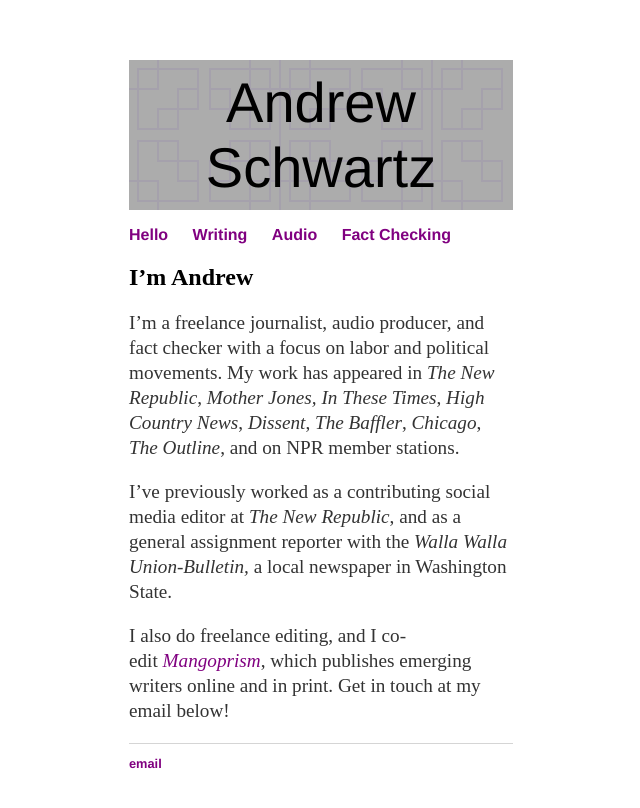
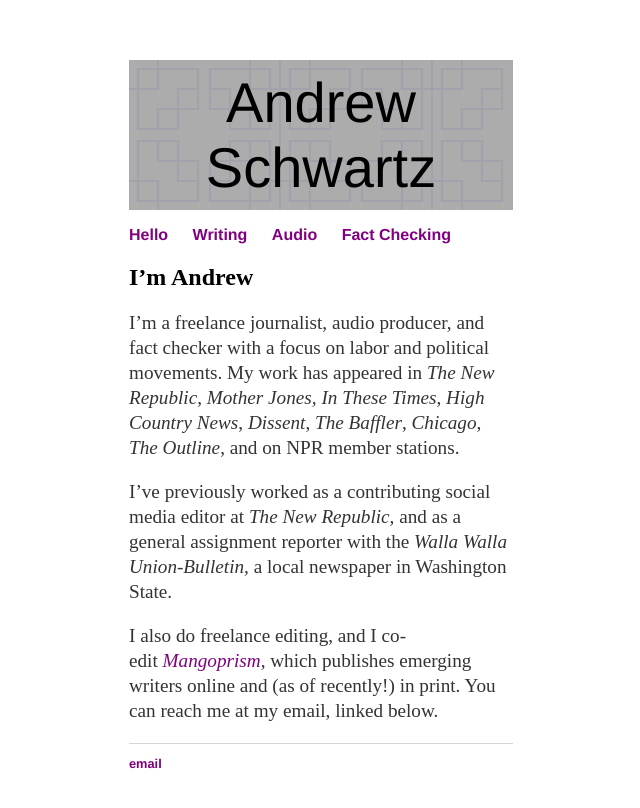
Before and after one commit to aonschwartz/aonschwartz.github.io, a Jekyll site: the page built from index.md, in a window 1280 px wide. Shown: the top 808 px of the page, without its empty margins (319-959 px from the left). Built offline with Jekyll 4.4.1, drawn with Linux system fonts in a browser that asks for light colours.

Commit message:
Update index.md

```diff
--- a/index.md
+++ b/index.md
@@ -10,4 +10,4 @@ I'm a freelance journalist, audio producer, and fact checker with a focus on lab
 
 I've previously worked as a contributing social media editor at *The New Republic*, and as a general assignment reporter with the *Walla Walla Union-Bulletin,* a local newspaper in Washington State.
 
-I also do freelance editing, and I co-edit *[Mangoprism](https://mangoprism.com/)*, which publishes emerging writers online and in print. Get in touch at my email below!
+I also do freelance editing, and I co-edit *[Mangoprism](https://mangoprism.com/)*, which publishes emerging writers online and (as of recently!) in print. You can reach me at my email, linked below.
```
